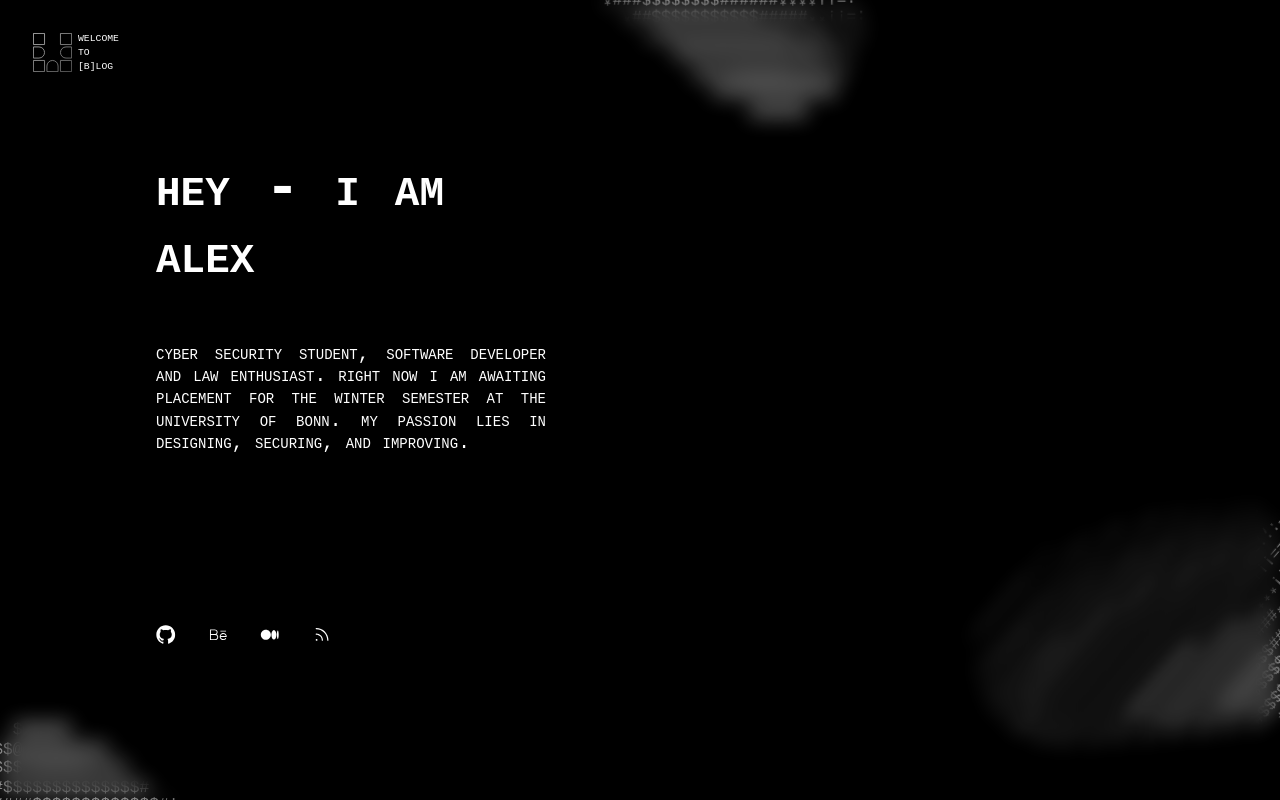
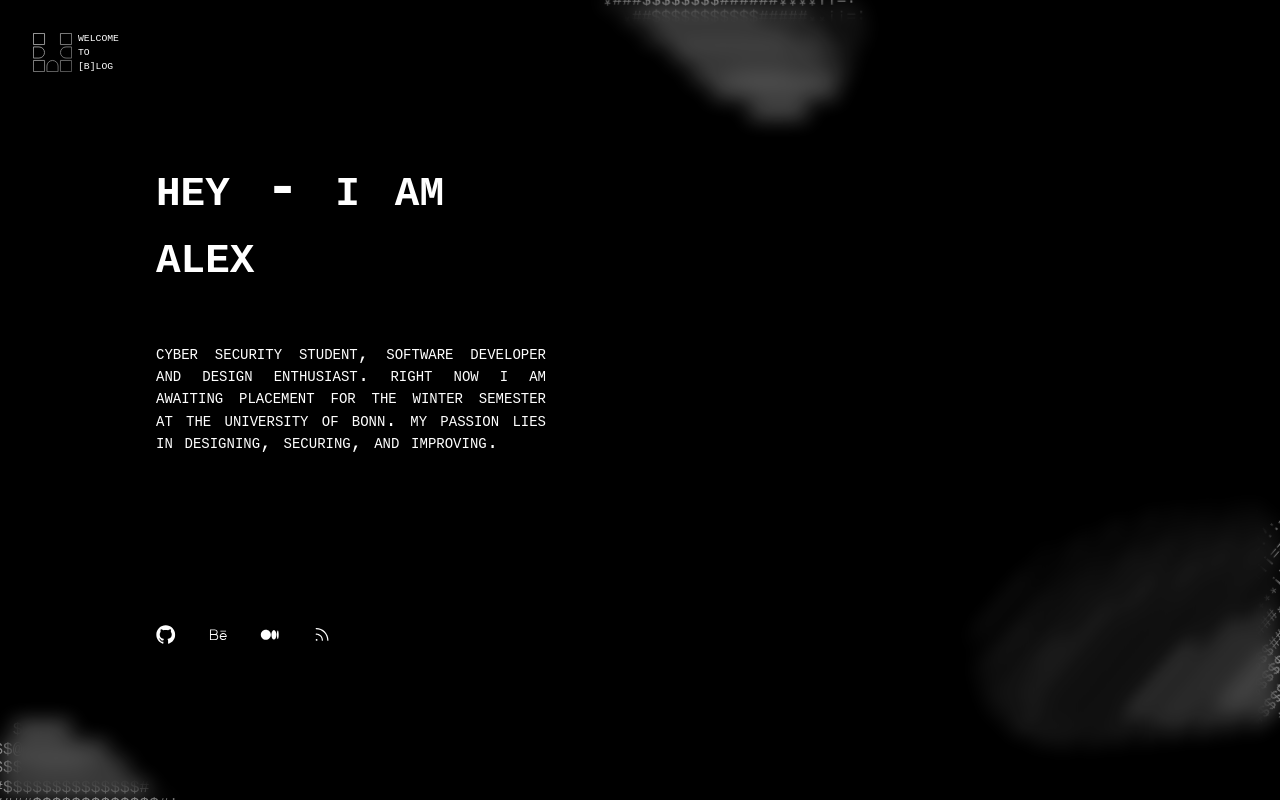
Before and after one commit to uceumice/blog, an Astro site in the folder apps/ueuie.dev/: page / in a window 1280 px wide. Built offline with nearby package versions, Linux system fonts and the light colour scheme; Astro itself is replaced by a stand-in of ours.

Commit message:
fix: remove `law` from interests as it is not fully aplicable to hobbies

```diff
--- a/apps/ueuie.dev/src/components/Intro.astro
+++ b/apps/ueuie.dev/src/components/Intro.astro
@@ -29,7 +29,7 @@ import Improving from '~/components/Improving.astro';
 <div class="container">
     <h1 class="greeting">hey - i am alex</h1>
     <p class="further-on-current">
-        cyber security student, software developer and law enthusiast. right now
+        cyber security student, software developer and design enthusiast. right now
         i am awaiting placement for the winter semester at the university of
         bonn. my passion lies in <Designing />, <Securing />, and <Improving />.
     </p>
```
